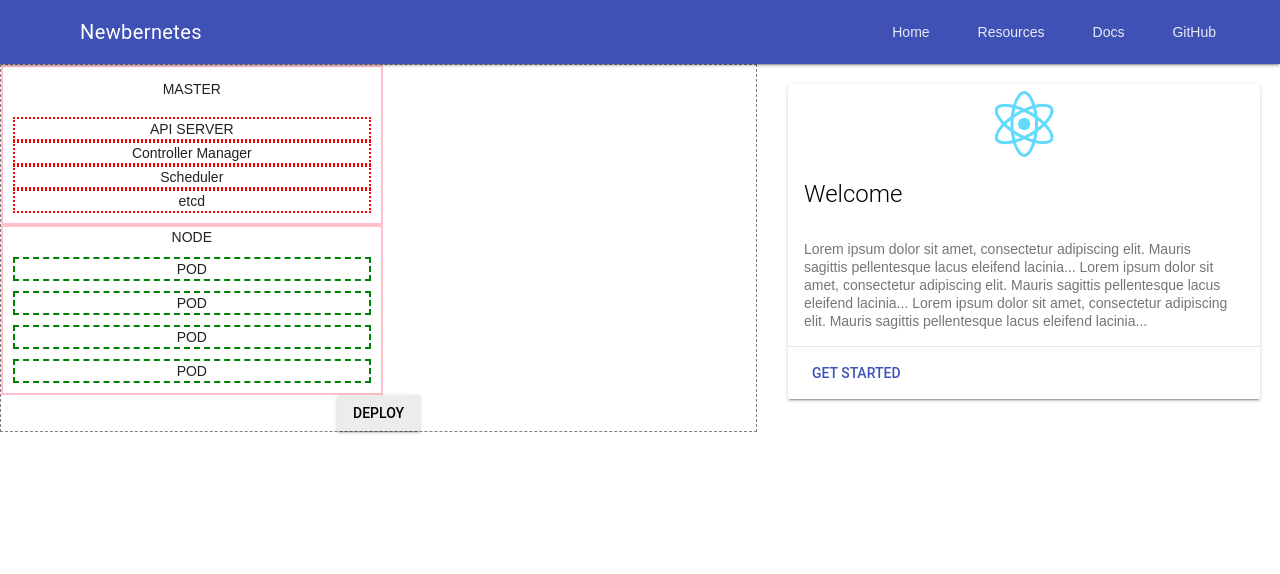
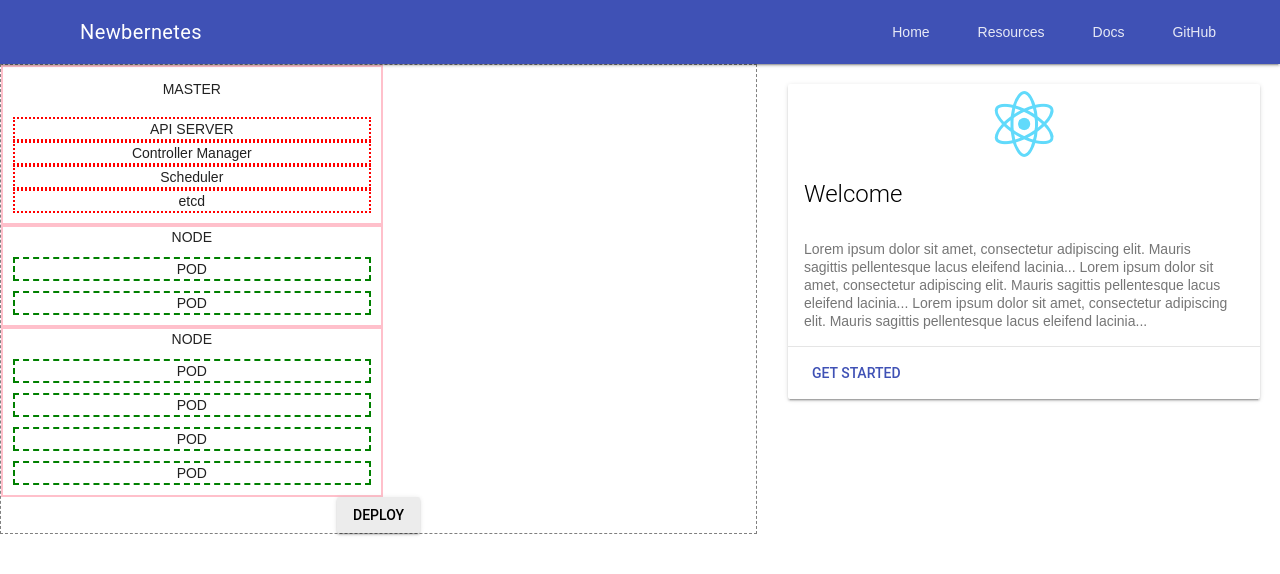
Before and after one commit to TamikoT/newbernetes, a React (Create React App) app in the folder app/: page / in a window 1280 px wide. Shown: the top 574 px of the page. Built offline with nearby package versions, Linux system fonts and the light colour scheme.

Commit message:
render nodes as a list of objects from simple data

```diff
--- a/app/src/component_cluster.js
+++ b/app/src/component_cluster.js
@@ -1,6 +1,8 @@
 import React from "react";
+import ComponentMaster from './component_master';
 import ComponentNode from './component_node';
-import ComponentMaster from './component_master';
+import data from './simpledata.json'
+import NodeList from './nodelist.js'
 
 class ComponentCluster extends React.Component {
     constructor(props) {
@@ -9,22 +11,20 @@ class ComponentCluster extends React.Component {
         this.state = {
             nodes: [1, 2],
             pods: [1, 2, 3, 4],
-            selectedPod: null
+            selectedPod: null,
+            data: data
         };
     }
-
-    // TODO: map array of nodes to show ComponentNode
 
     render() {
         return (
             <div>
                 <div className="component-node-div">
-                    <ComponentMaster></ComponentMaster>
+                    <ComponentMaster/>
                 </div>
                 <div>
-                    <ComponentNode
-                        onPodSelect={selectedPod => this.setState({ selectedPod })}
-                        pods={this.state.pods}
+                    <NodeList
+                        data={this.state.data}
                     />
                 </div>
                 <div>
--- a/app/src/component_master.js
+++ b/app/src/component_master.js
@@ -1,5 +1,4 @@
 import React from "react";
-import ComponentNode from "./component_node";
 
 class ComponentMaster extends React.Component {
     constructor(props) {
--- a/app/src/component_node.js
+++ b/app/src/component_node.js
@@ -1,23 +1,37 @@
 import React from "react";
 import ComponentPod from "./component_pod";
 
-const ComponentNode = (props) => {
+class ComponentNode extends React.Component {
+
+    constructor(props) {
+        super(props);
+        console.log(this.props);
+        this.state = {
+            pods: this.props.pods
+        }
+    }
+
+    renderList() {
+        console.log(this.state.pods);
         // iterate over each node for the pods
-    const nodePods = props.pods.map((pod) => {
+        return this.state.pods.map((pod) => {
             return (
-            <ComponentPod>
-                onPodSelect={props.onPodSelect}
+                <ComponentPod
+                    onPodSelect={this.state.onPodSelect}
                     pod={pod}
-            </ComponentPod>
+                />
             );
         });
+    }
 
-    return (
+    render() {
+        return(
             <div className="component-node-div">
                 NODE
-            {nodePods}
+                {this.renderList()}
             </div>
         )
+    }
 };
 
 export default ComponentNode;
--- /dev/null
+++ b/app/src/nodelist.js
@@ -0,0 +1,38 @@
+import React from "react";
+import ComponentNode from './component_node';
+import ComponentPod from "./component_pod";
+import data from './simpledata.json'
+
+class NodeList extends React.Component {
+
+    constructor(props) {
+        super(props);
+        this.state = {
+            data: this.props.data
+        };
+    }
+
+    renderList() {
+        var nodes = this.state.data.nodes;
+        return Object.keys(nodes).map((nodeName) => {
+            return (
+                <div>
+                    <ComponentNode
+                        pods={nodes[nodeName].pods}
+                    >
+                    </ComponentNode>
+                </div>
+            )
+        });
+    }
+
+    render() {
+        return (
+            <div>
+                {this.renderList()}
+            </div>
+        )
+    }
+};
+
+export default NodeList;
--- /dev/null
+++ b/app/src/simpledata.json
@@ -0,0 +1,18 @@
+{
+    "nodes": {
+        "node1": {
+            "pods": [
+                "pod1",
+                "pod2"
+            ]
+        },
+        "node2": {
+            "pods": [
+                "podA",
+                "podB",
+                "podC",
+                "podD"
+            ]
+        }
+    }
+}
```
Lines whose indentation alone changed are shown as unchanged.
